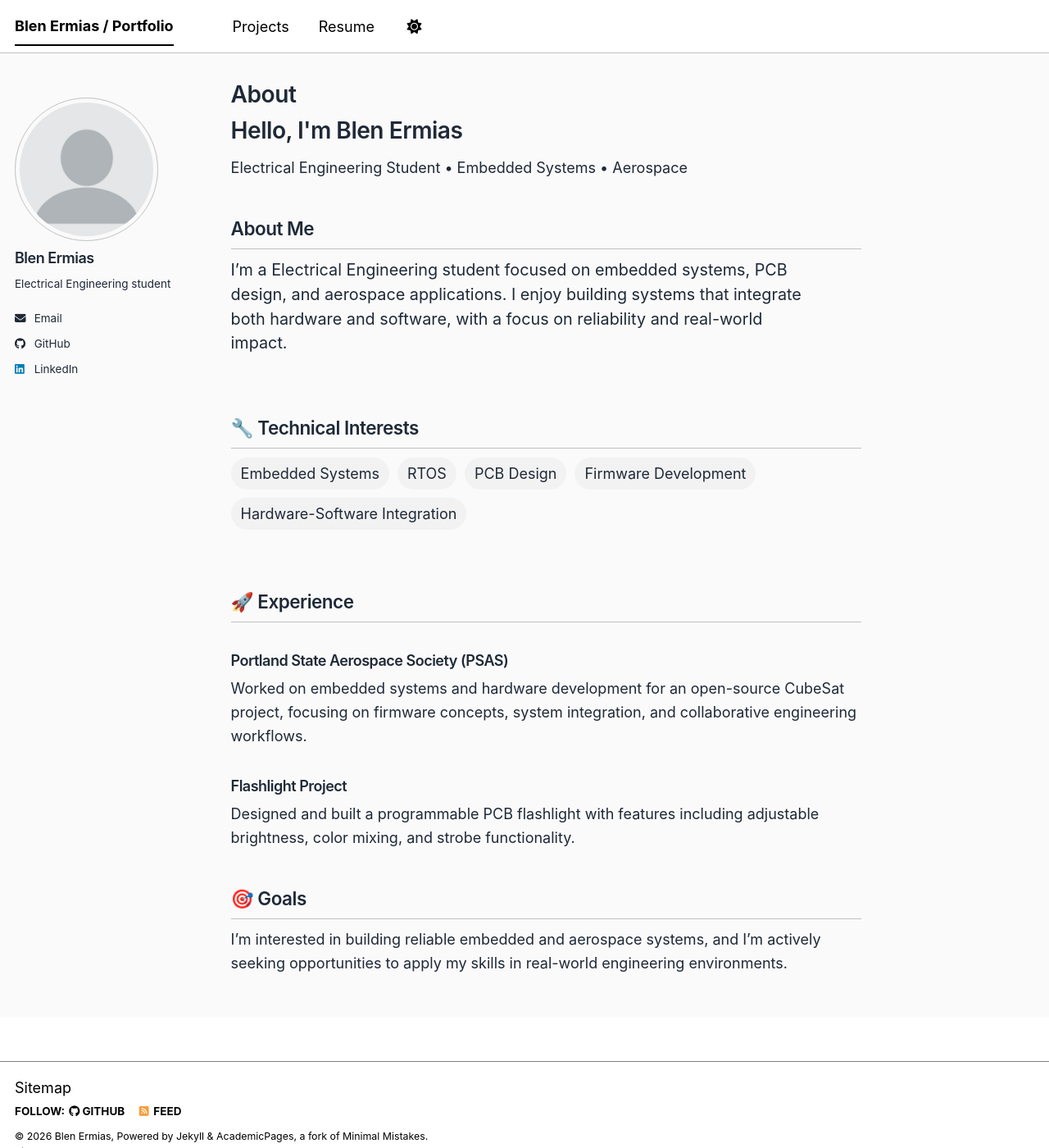
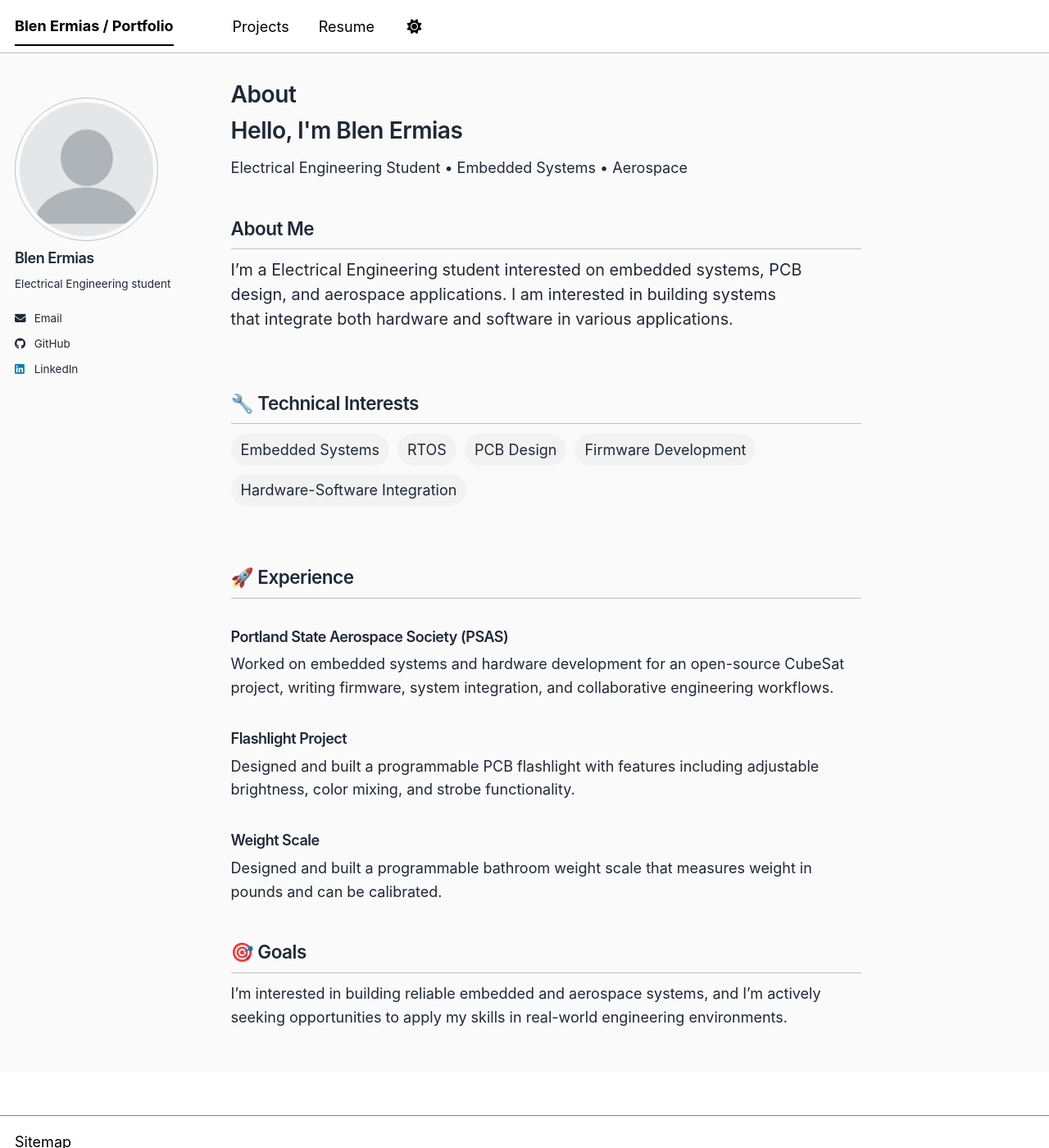
Before and after one commit to Blen-E/Blen-E.github.io, a Jekyll site: the page built from _pages/about.md, in a window 1280 px wide and 1400 px high. Shown: the whole window at 82% size. Built offline with Jekyll 4.4.1, drawn with Linux system fonts in a browser that asks for light colours; a script bundle is joined from its source files by our own code; library files that are not in the unit come from our copies.

Commit message:
Update about.md

```diff
--- a/_pages/about.md
+++ b/_pages/about.md
@@ -10,6 +10,7 @@ redirect_from:
 
 <div class="hero-section">
 
+
   <h1>Hello, I'm Blen Ermias</h1>
 
   <p class="hero-subtitle">
@@ -21,7 +22,7 @@ redirect_from:
 ## About Me
 
 <div style="font-size: 1.1em; max-width: 700px;">
-I’m a Electrical Engineering student focused on embedded systems, PCB design, and aerospace applications. I enjoy building systems that integrate both hardware and software, with a focus on reliability and real-world impact.
+I’m a Electrical Engineering student interested on embedded systems, PCB design, and aerospace applications. I am interested in building systems that integrate both hardware and software in various applications.
 </div>
 
 <br>
@@ -43,11 +44,14 @@ I’m a Electrical Engineering student focused on embedded systems, PCB design,
 ## 🚀 Experience
 
 ### Portland State Aerospace Society (PSAS)
-Worked on embedded systems and hardware development for an open-source CubeSat project, focusing on firmware concepts, system integration, and collaborative engineering workflows.
+Worked on embedded systems and hardware development for an open-source CubeSat project, writing firmware, system integration, and collaborative engineering workflows.
 <br>
 ### Flashlight Project
 Designed and built a programmable PCB flashlight with features including adjustable brightness, color mixing, and strobe functionality.
 <br>
+### Weight Scale
+Designed and built a programmable bathroom weight scale that measures weight in pounds and can be calibrated.
+<br>
 ## 🎯 Goals
 I’m interested in building reliable embedded and aerospace systems, and I’m actively seeking opportunities to apply my skills in real-world engineering environments.
 <br>
```
